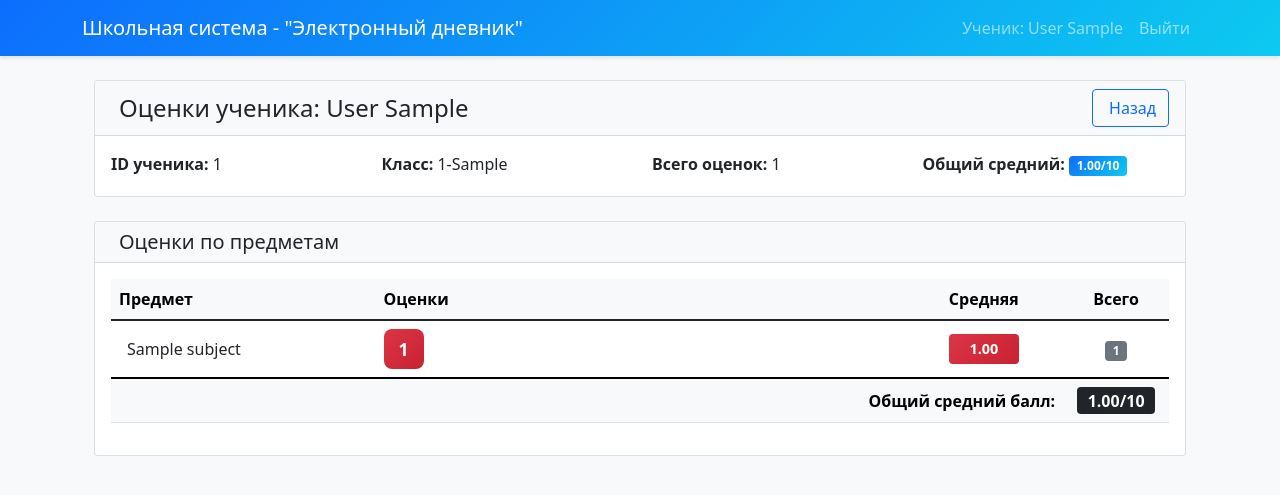
After one commit to maikgrodno-eng/School-portal, a Django app: page /grades/student/1/ in a window 1280 px wide. The commit adds this page. Shown: the top 495 px of the page. Run offline with Django 5.2, Linux system fonts and the light colour scheme; a user stored in the database is signed in; tables that the repository leaves empty hold one stand-in row (values such as "Sample post").

Commit message:
Сhanged view 'add_grade' holidays excluded. new view and html 'student_grades_view' from teacher. Сhanged html 'parent_dashboard', add_grade, base from correct messages.

```diff
--- a/school/school_app/templates/base.html
+++ b/school/school_app/templates/base.html
@@ -3,7 +3,7 @@
 <head>
     <meta charset="UTF-8">
     <meta name="viewport" content="width=device-width, initial-scale=1.0">
-    <title>{% block title %}Школьная система{% endblock %}</title>
+    <title>{% block title %}Школьная система - "Электронный дневник" {% endblock %}</title>
     <link href="https://cdn.jsdelivr.net/npm/bootstrap@5.1.3/dist/css/bootstrap.min.css" rel="stylesheet">
     <style>
         body {
@@ -34,7 +34,7 @@
 <body>
     <nav class="navbar navbar-expand-lg navbar-dark bg-primary">
         <div class="container">
-            <a class="navbar-brand" href="{% url 'home' %}">Школьная система</a>
+            <a class="navbar-brand" href="{% url 'home' %}">Школьная система - "Электронный дневник"</a>
             <button class="navbar-toggler" type="button" data-bs-toggle="collapse" data-bs-target="#navbarNav">
                 <span class="navbar-toggler-icon"></span>
             </button>
@@ -68,14 +68,6 @@
     </nav>
 
     <div class="container mt-4">
-        {% if messages %}
-            {% for message in messages %}
-                <div class="alert alert-{{ message.tags }} alert-dismissible fade show" role="alert">
-                    {{ message }}
-                    <button type="button" class="btn-close" data-bs-dismiss="alert"></button>
-                </div>
-            {% endfor %}
-        {% endif %}
 
         {% block content %}{% endblock %}
     </div>
--- a/school/school_app/templates/home.html
+++ b/school/school_app/templates/home.html
@@ -1,9 +1,9 @@
 {% extends 'base.html' %}
 
-{% block title %}Главная - Школьная система{% endblock %}
+{% block title %}Главная - Школьная система {% endblock %}
 
 {% block content %}
-<!-- Информационный раздел -->
+
 <div class="row">
     <div class="col-lg-8 mb-4">
         <div class="card">
@@ -22,7 +22,6 @@
                         <ul>
                             <li>Удобный и интуитивно понятный интерфейс</li>
                             <li>Мгновенный доступ к информации об успеваемости</li>
-                            <li>Автоматическое формирование отчетов</li>
                         </ul>
                     </div>
                     <div class="col-md-6">
--- a/school/school_app/templates/parent_dashboard.html
+++ b/school/school_app/templates/parent_dashboard.html
@@ -64,7 +64,7 @@
                                                                       data-bs-toggle="tooltip"
                                                                       title="{{ grade.date|date:'d.m.Y' }}"
                                                                       data-grade="{{ grade.grade }}"
-                                                                      data-subject="{{ forloop.parentloop.counter }}">
+                                                                      data-subject="{{ child.id }}_{{ subject.grouper.id }}_{{ forloop.parentloop.counter }}">
                                                                     {{ grade.grade }}
                                                                 </span>
                                                                 {% endfor %}
@@ -73,7 +73,7 @@
                                                                 </small>
                                                             </td>
                                                             <td class="text-center">
-                                                                <span class="badge average-badge average-{{ forloop.counter }}">
+                                                                <span class="badge average-badge average-{{ child.id }}_{{ subject.grouper.id }}_{{ forloop.counter }}">
                                                                     -
                                                                 </span>
                                                             </td>
--- /dev/null
+++ b/school/school_app/templates/student_grades_view.html
@@ -0,0 +1,217 @@
+{% extends 'base.html' %}
+
+{% block title %}Оценки ученика - {{ student.user.get_full_name }}{% endblock %}
+
+{% block content %}
+<div class="container-fluid">
+    <!-- Заголовок с информацией об ученике -->
+    <div class="row mb-4">
+        <div class="col-12">
+            <div class="card">
+                <div class="card-header bg-light">
+                    <div class="d-flex justify-content-between align-items-center">
+                        <div>
+                            <h4 class="mb-0">
+                                <i class="bi bi-person-badge me-2"></i>
+                                Оценки ученика: {{ student.user.last_name }} {{ student.user.first_name }}
+                            </h4>
+                        </div>
+                        <div>
+                            <!-- ТОЛЬКО ОДНА кнопка Назад -->
+                            <a href="{% url 'add_grade' %}" class="btn btn-outline-primary">
+                                <i class="bi bi-arrow-left me-1"></i> Назад
+                            </a>
+                        </div>
+                    </div>
+                </div>
+                <div class="card-body">
+                    <div class="row">
+                        <div class="col-md-3">
+                            <p class="mb-1"><strong>ID ученика:</strong> {{ student.student_id }}</p>
+                        </div>
+                        <div class="col-md-3">
+                            {% if student.class_field %}
+                                <p class="mb-1"><strong>Класс:</strong> {{ student.class_field.name_class }}</p>
+                            {% endif %}
+                        </div>
+                        <div class="col-md-3">
+                            <p class="mb-1"><strong>Всего оценок:</strong> {{ total_grades_count }}</p>
+                        </div>
+                        <div class="col-md-3">
+                            <p class="mb-1"><strong>Общий средний:</strong>
+                                <span class="badge bg-primary">{{ average_grade|floatformat:2 }}/10</span>
+                            </p>
+                        </div>
+                    </div>
+                </div>
+            </div>
+        </div>
+    </div>
+
+    <!-- Основная таблица оценок -->
+    <div class="row">
+        <div class="col-12">
+            <div class="card">
+                <div class="card-header bg-light">
+                    <h5 class="mb-0">
+                        <i class="bi bi-journal-text me-2"></i>
+                        Оценки по предметам
+                    </h5>
+                </div>
+                <div class="card-body">
+                    {% if subjects_grades %}
+                        <div class="table-responsive">
+                            <table class="table table-hover">
+                                <thead class="table-light">
+                                    <tr>
+                                        <th style="width: 25%">Предмет</th>
+                                        <th style="width: 50%">Оценки</th>
+                                        <th style="width: 15%" class="text-center">Средняя</th>
+                                        <th style="width: 10%" class="text-center">Всего</th>
+                                    </tr>
+                                </thead>
+                                <tbody>
+                                    {% for subject, grade_list in subjects_grades.items %}
+                                    <tr>
+                                        <td class="fw-semibold align-middle">
+                                            <i class="bi bi-book me-2"></i>{{ subject.name }}
+                                        </td>
+                                        <td>
+                                            <div class="d-flex flex-wrap gap-2">
+                                                {% for grade in grade_list|dictsort:"date" %}
+                                                <div class="grade-badge"
+                                                     data-bs-toggle="tooltip"
+                                                     title="Дата: {{ grade.date|date:'d.m.Y' }}"
+                                                     data-grade="{{ grade.grade }}">
+                                                    {{ grade.grade }}
+                                                </div>
+                                                {% endfor %}
+                                            </div>
+                                        </td>
+                                        <td class="text-center align-middle">
+                                            {% for key, value in subject_averages.items %}
+                                                {% if key == subject.id %}
+                                                    <span class="badge average-badge
+                                                        {% if value >= 9 %}bg-success
+                                                        {% elif value >= 7 %}bg-primary
+                                                        {% elif value >= 5 %}bg-info
+                                                        {% elif value >= 3 %}bg-warning
+                                                        {% else %}bg-danger{% endif %}">
+                                                        {{ value|floatformat:2 }}
+                                                    </span>
+                                                {% endif %}
+                                            {% empty %}
+                                                <span class="badge bg-secondary">-</span>
+                                            {% endfor %}
+                                        </td>
+                                        <td class="text-center align-middle">
+                                            <span class="badge bg-secondary">{{ grade_list|length }}</span>
+                                        </td>
+                                    </tr>
+                                    {% endfor %}
+                                </tbody>
+                                <tfoot class="table-light">
+                                    <tr>
+                                        <th class="text-end" colspan="3">Общий средний балл:</th>
+                                        <td class="text-center">
+                                            <span class="badge bg-dark fs-6">{{ average_grade|floatformat:2 }}/10</span>
+                                        </td>
+                                    </tr>
+                                </tfoot>
+                            </table>
+                        </div>
+                    {% else %}
+                        <div class="text-center py-5">
+                            <i class="bi bi-clipboard-x text-muted" style="font-size: 4rem;"></i>
+                            <h5 class="mt-3 text-muted">У ученика пока нет оценок</h5>
+                            <p class="text-muted">Начните добавлять оценки, используя форму добавления оценок</p>
+                        </div>
+                    {% endif %}
+                </div>
+            </div>
+        </div>
+    </div>
+</div>
+
+<style>
+/* Стили для бейджей оценок */
+.grade-badge {
+    display: inline-flex;
+    align-items: center;
+    justify-content: center;
+    min-width: 40px;
+    height: 40px;
+    border-radius: 8px;
+    font-weight: bold;
+    color: white;
+    cursor: pointer;
+    transition: all 0.2s;
+    padding: 0 8px;
+}
+
+.grade-badge:hover {
+    transform: scale(1.1);
+    box-shadow: 0 4px 8px rgba(0,0,0,0.2);
+}
+
+/* Цвета для 10-балльной системы */
+.grade-badge[data-grade="10"] { background: linear-gradient(135deg, #28a745, #20c997); }
+.grade-badge[data-grade="9"] { background: linear-gradient(135deg, #0d6efd, #0dcaf0); }
+.grade-badge[data-grade="8"] { background: linear-gradient(135deg, #6f42c1, #6610f2); }
+.grade-badge[data-grade="7"] { background: linear-gradient(135deg, #198754, #20c997); }
+.grade-badge[data-grade="6"] { background: linear-gradient(135deg, #ffc107, #fd7e14); color: #212529; }
+.grade-badge[data-grade="5"] { background: linear-gradient(135deg, #dc3545, #c82333); }
+.grade-badge[data-grade="4"] { background: linear-gradient(135deg, #dc3545, #c82333); }
+.grade-badge[data-grade="3"] { background: linear-gradient(135deg, #dc3545, #c82333); }
+.grade-badge[data-grade="2"] { background: linear-gradient(135deg, #dc3545, #c82333); }
+.grade-badge[data-grade="1"] { background: linear-gradient(135deg, #dc3545, #c82333); }
+
+/* Стили для средних оценок */
+.average-badge {
+    font-size: 0.9rem;
+    padding: 0.5rem 0.75rem;
+    min-width: 70px;
+}
+
+/* Градиенты для цветов средних оценок */
+.bg-success { background: linear-gradient(135deg, #28a745, #20c997) !important; }
+.bg-primary { background: linear-gradient(135deg, #0d6efd, #0dcaf0) !important; }
+.bg-info { background: linear-gradient(135deg, #0dcaf0, #6f42c1) !important; }
+.bg-warning { background: linear-gradient(135deg, #ffc107, #fd7e14) !important; }
+.bg-danger { background: linear-gradient(135deg, #dc3545, #c82333) !important; }
+
+/* Таблица */
+.table th {
+    font-weight: 600;
+    background-color: #f8f9fa;
+}
+
+.table tbody tr:hover {
+    background-color: #f8f9fa;
+}
+
+/* Адаптивность */
+@media (max-width: 768px) {
+    .grade-badge {
+        min-width: 36px;
+        height: 36px;
+        font-size: 0.9rem;
+    }
+    .average-badge {
+        font-size: 0.8rem;
+        padding: 0.4rem 0.5rem;
+        min-width: 60px;
+    }
+}
+</style>
+
+<script>
+document.addEventListener('DOMContentLoaded', function() {
+    // Инициализация тултипов
+    var tooltipTriggerList = [].slice.call(document.querySelectorAll('[data-bs-toggle="tooltip"]'))
+    var tooltipList = tooltipTriggerList.map(function (tooltipTriggerEl) {
+        return new bootstrap.Tooltip(tooltipTriggerEl)
+    });
+});
+</script>
+{% endblock %}
--- a/school/school_app/urls.py
+++ b/school/school_app/urls.py
@@ -9,5 +9,6 @@ urlpatterns = [
     path('teacher/dashboard/', views.teacher_dashboard, name='teacher_dashboard'),
     path('teacher/add-grade/', views.add_grade, name='add_grade'),
     path('student/dashboard/', views.student_dashboard, name='student_dashboard'),
-    path('parent/dashboard/', views.parent_dashboard, name='parent_dashboard')
+    path('parent/dashboard/', views.parent_dashboard, name='parent_dashboard'),
+    path('grades/student/<int:student_id>/', views.student_grades_view, name='student_grades_view')
 ]
--- a/school/school_app/views.py
+++ b/school/school_app/views.py
@@ -1,4 +1,4 @@
-from django.shortcuts import render, redirect
+from django.shortcuts import render, redirect, get_object_or_404
 from django.contrib.auth import login, logout
 from django.contrib import messages
 from .models import Teacher, Student, Subject, Grade, Parent
@@ -143,6 +143,24 @@ def add_grade(request):
                                )
                 return redirect('add_grade')
 
+            holidays_2025_2026 = [
+                date(2025, 11, 7),
+                date(2025, 12, 25),
+                date(2026, 1, 1),
+                date(2026, 1, 2),
+                date(2026, 1, 7),
+                date(2026, 3, 8),
+                date(2026, 5, 1),
+                date(2026, 5, 9),
+            ]
+
+            if grade_date in holidays_2025_2026:
+
+                messages.error(request,
+                               f'❌ Нельзя поставить оценку ({grade_date.strftime("%d.%m.%Y")}) - праздничный день'
+                               )
+                return redirect('add_grade')
+
             if existing_grade:
                 messages.error(request, f'❌ У этого ученика уже есть оценка по предмету "{subject.name}" на {date_str}.'
                                         f'Используйте другую дату.')
@@ -266,3 +284,38 @@ def parent_dashboard(request):
         'children_with_grades': children_with_grades,
     }
     return render(request, 'parent_dashboard.html', context)
+
+
+@login_required
+def student_grades_view(request, student_id):
+    student = get_object_or_404(Student, id=student_id)
+    grades = Grade.objects.filter(student=student).select_related('subject')
+
+    subjects_grades = {}
+    total_grades_count = 0
+    total_grades_sum = 0
+
+    for grade in grades:
+        if grade.subject not in subjects_grades:
+            subjects_grades[grade.subject] = []
+        subjects_grades[grade.subject].append(grade)
+        total_grades_count += 1
+        total_grades_sum += grade.grade
+
+    subject_averages = {}
+    for subject, grade_list in subjects_grades.items():
+        subject_sum = sum(grade.grade for grade in grade_list)
+        subject_averages[subject.id] = round(subject_sum / len(grade_list), 2)
+
+    average_grade = round(total_grades_sum / total_grades_count, 2) if total_grades_count > 0 else 0
+
+    context = {
+        'student': student,
+        'subjects_grades': subjects_grades,
+        'grades': grades,
+        'subject_averages': subject_averages,
+        'average_grade': average_grade,
+        'total_grades_count': total_grades_count,
+    }
+
+    return render(request, 'student_grades_view.html', context)
```
Also changed, not shown: school/school_app/templates/add_grade.html (+37 -4 lines), school/school_app/templates/login.html (+17 -0 lines).
